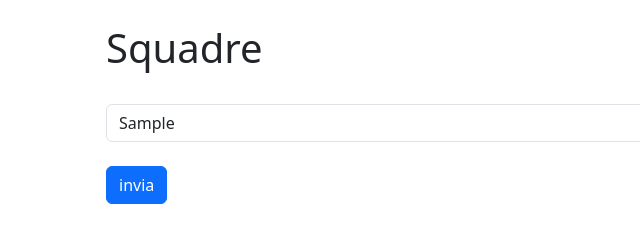
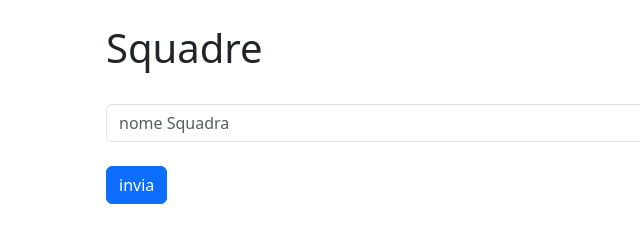
Before and after one commit to RiccardoFiacco/js-snack-es6, a plain HTML site: page snack 2/index.html in a window 1280 px wide. Both pictures are taken after typing "Sample" into the empty fields and a click on the button "invia". Shown: the full height of the page, 0-640 px from the left. Drawn offline with nearby package versions, Linux system fonts and the light colour scheme.

Commit message:
take the value of input at the submit button and cleaned the input

```diff
--- a/snack 2/index.html
+++ b/snack 2/index.html
@@ -20,7 +20,7 @@
                 type="text"
                 class="form-control"
                 placeholder="nome Squadra"
-                id="personal_info"
+                id="squad-name"
                 required
             />
             </div>
--- a/snack 2/js/script.js
+++ b/snack 2/js/script.js
@@ -29,5 +29,7 @@ const array = [
 const form = document.getElementById("form");
 form.addEventListener("submit", function (event) {
     event.preventDefault();
+    const name = document.getElementById("squad-name").value;
 
+    document.getElementById("squad-name").value = "";
 });
```
